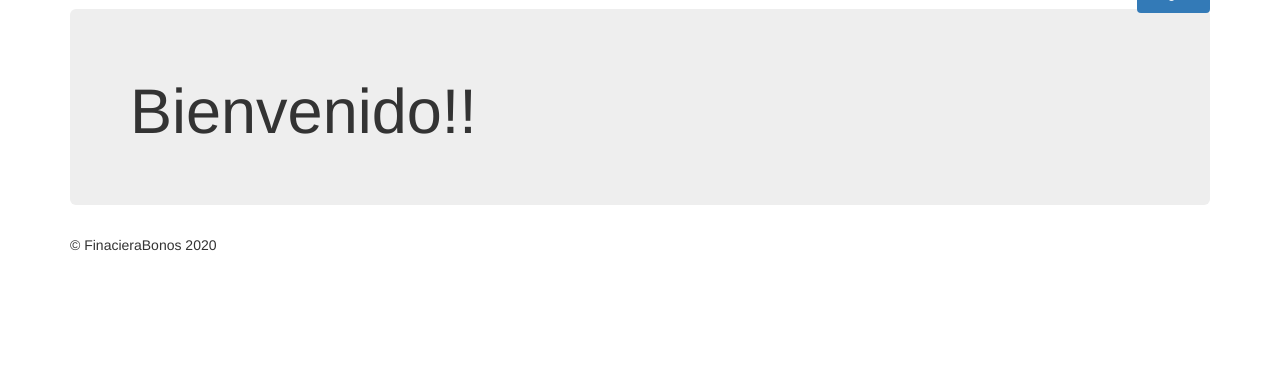
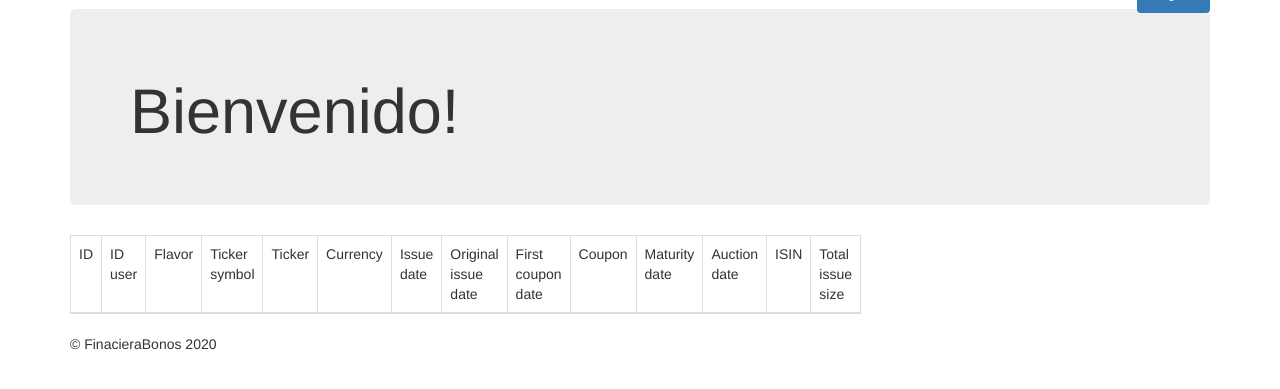
Before and after one commit to luisfcolg/FinancieraBonos, a Flask app: page /userHome in a window 1280 px wide. Shown: the part 47-436 px from the top of the page. Run offline with Flask 2, Linux system fonts and the light colour scheme; the visitor is signed in with stand-in values (Sample User, id 1); data that the repository does not hold is empty; some libraries are stand-ins or nearby versions.

Commit message:
- Added bonds view page

```diff
--- a/App.py
+++ b/App.py
@@ -1,7 +1,6 @@
 from flask import Flask, render_template, json, request, redirect, session
 from flaskext.mysql import MySQL
 from werkzeug.security import generate_password_hash, check_password_hash
-from models import User
 
 
 app = Flask(__name__)             # create an app instance
@@ -96,9 +95,16 @@ def validateLogin():
 
 @app.route('/userHome')
 def userHome():
+    con = mysql.connect()
+    cursor = con.cursor()
+    cursor.execute("SELECT * FROM bonds")
+    data = cursor.fetchall()
+    cursor.close()
+
     if session.get('user'):
+        con.close()
         if session.get('role') == 1:
-            return render_template('userHome.html')
+            return render_template('userHome.html', bonds=data)
         else:
             return render_template('userHomeAdmin.html')
     else:
--- a/templates/userhome.html
+++ b/templates/userhome.html
@@ -25,10 +25,56 @@
         </div>
 
         <div class="jumbotron">
-            <h1>Bienvenido!!</h1>
-
+            <h1>Bienvenido!</h1>
         </div>
 
+        <div class="row">
+            <div class="col-md-7">
+              <table class="table table-striped table-hover table-bordered table-sm bg-white">
+                <thead>
+                  <tr>
+                    <td>ID</td>
+                    <td>ID user</td>
+                    <td>Flavor</td>
+                    <td>Ticker symbol</td>
+                    <td>Ticker</td>
+                      <td>Currency</td>
+                      <td>Issue date</td>
+                      <td>Original issue date</td>
+                      <td>First coupon date</td>
+                      <td>Coupon</td>
+                      <td>Maturity date</td>
+                      <td>Auction date</td>
+                      <td>ISIN</td>
+                      <td>Total issue size</td>
+                  </tr>
+                </thead>
+                <tbody>
+                  {% for bond in bonds %}
+                  <tr>
+                    <td>{{bond.0}}</td>
+                    <td>{{bond.1}}</td>
+                    <td>{{bond.2}}</td>
+                    <td>{{bond.3}}</td>
+                      <td>{{bond.4}}</td>
+                      <td>{{bond.5}}</td>
+                      <td>{{bond.6}}</td>
+                      <td>{{bond.7}}</td>
+                      <td>{{bond.8}}</td>
+                      <td>{{bond.9}}</td>
+                      <td>{{bond.10}}</td>
+                      <td>{{bond.11}}</td>
+                      <td>{{bond.12}}</td>
+                      <td>{{bond.13}}</td>
+                    <td>
+                      <a href="/edit/{{bond.0}}" class="btn btn-secondary">Edit</a>
+                    </td>
+                  </tr>
+                  {% endfor %}
+                </tbody>
+              </table>
+            </div>
+        </div>
 
         <footer class="footer">
             <p>&copy; FinacieraBonos 2020</p>
```
